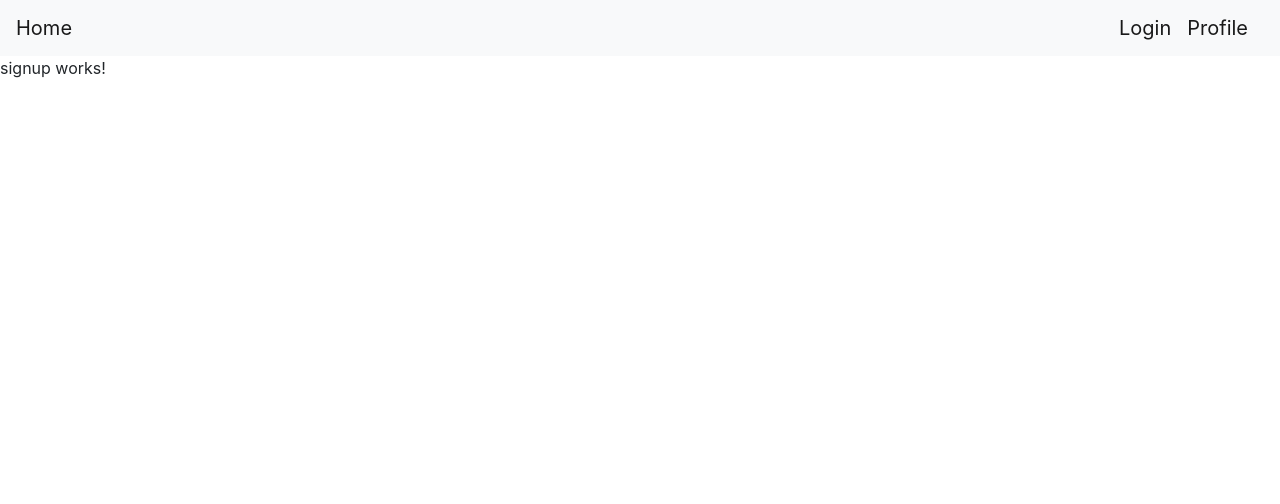
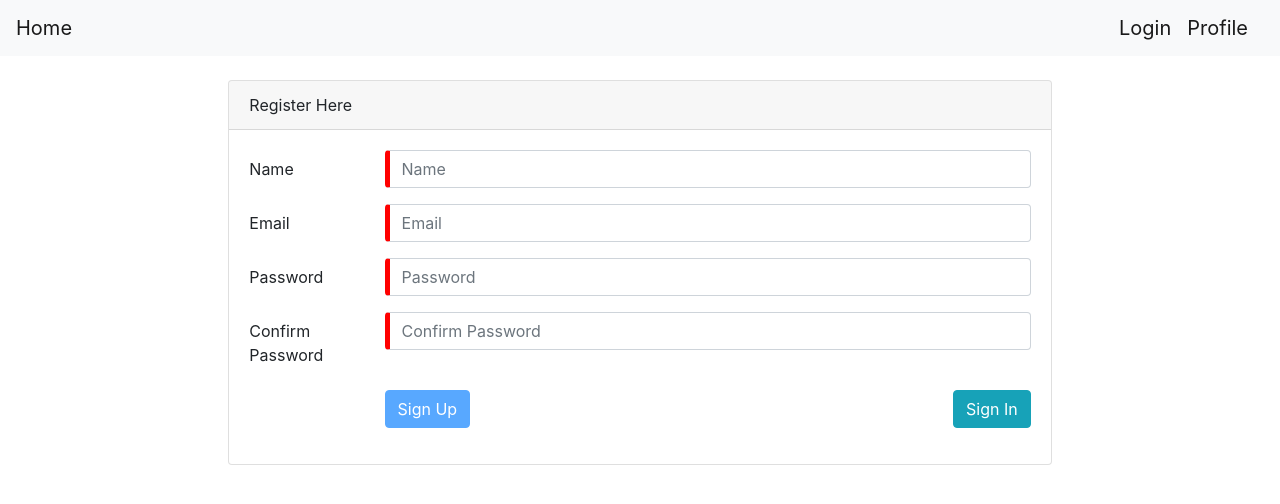
Before and after one commit to khaled-khattab/angular-jwt-auth, an Angular app: page /signup in a window 1280 px wide. Shown: the top 504 px of the page. Built offline with nearby package versions, Linux system fonts and the light colour scheme.

Commit message:
login & signup done but there are some work to do

```diff
--- /dev/null
+++ b/src/app/Services/user.service.ts
@@ -0,0 +1,20 @@
+import { Injectable } from '@angular/core';
+import { HttpClient } from '@angular/common/http';
+
+@Injectable({
+  providedIn: 'root'
+})
+export class UserService {
+
+  private baseURL = 'http://localhost:8000/api/user';
+
+  constructor(private http: HttpClient) { }
+
+  public signup(data) {
+    return this.http.post(`${this.baseURL}/register`, data);
+  }
+
+  public login(data) {
+    return this.http.post(`${this.baseURL}/login`, data);
+  }
+}
--- a/src/app/app.module.ts
+++ b/src/app/app.module.ts
@@ -9,6 +9,8 @@
 import { ResponseResetComponent } from './components/password/response-reset/response-reset.component';
 import { RequestResetComponent } from './components/password/request-reset/request-reset.component';
 import { ProfileComponent } from './components/profile/profile.component';
+import { FormsModule } from '@angular/forms';
+import { HttpClientModule } from '@angular/common/http';
 
 @NgModule({
   declarations: [
@@ -22,7 +24,9 @@
   ],
   imports: [
     BrowserModule,
-    AppRoutingModule
+    AppRoutingModule,
+    FormsModule,
+    HttpClientModule
   ],
   providers: [],
   bootstrap: [AppComponent]
--- a/src/app/components/login/login.component.html
+++ b/src/app/components/login/login.component.html
@@ -1,3 +1,32 @@
-<p>
-  login works!
-</p>
+<div class="mt-4 col-8 offset-2">
+  <div class="card">
+    <div class="card-header">
+      Login Here
+    </div>
+    <div class="card-body">
+      <form #loginForm="ngForm" (ngSubmit)="onSubmit()">
+        <div class="alert alert-danger" [hidden]="!error">
+          {{error}}
+        </div>
+        <div class="form-group row">
+          <label for="inputEmail3" class="col-sm-2 col-form-label">Email</label>
+          <div class="col-sm-10">
+            <input type="email" name="email" class="form-control" id="inputEmail3" placeholder="Email" [(ngModel)]="form.email" required>
+          </div>
+        </div>
+        <div class="form-group row">
+          <label for="inputPassword3" class="col-sm-2 col-form-label">Password</label>
+          <div class="col-sm-10">
+            <input type="password" name="password" class="form-control" id="inputPassword3" placeholder="Password" [(ngModel)]="form.password" required>
+          </div>
+        </div>
+        <div class="form-group row">
+          <div class="col-sm-10 offset-2">
+            <button type="submit" class="btn btn-primary" [disabled]="!loginForm.valid">Sign in</button>
+            <a routerLink="/signup" class="btn btn-info float-right">Sign up</a>
+          </div>
+        </div>
+      </form>
+    </div>
+  </div>
+</div>
--- a/src/app/components/login/login.component.ts
+++ b/src/app/components/login/login.component.ts
@@ -1,4 +1,6 @@
 import { Component, OnInit } from '@angular/core';
+import {HttpClient} from '@angular/common/http';
+import {UserService} from '../../Services/user.service';
 
 @Component({
   selector: 'app-login',
@@ -7,7 +9,25 @@
 })
 export class LoginComponent implements OnInit {
 
-  constructor() { }
+  public form = {
+    email: null,
+    password: null
+  }
+
+  public error = null;
+
+  constructor(private User: UserService) { }
+
+  onSubmit() {
+    return this.User.login(this.form).subscribe(
+      data => console.log(data),
+      error => this.handleError(error)
+    );
+  }
+
+  handleError(error) {
+    this.error = error.error.error;
+  }
 
   ngOnInit() {
   }
--- a/src/app/components/signup/signup.component.html
+++ b/src/app/components/signup/signup.component.html
@@ -1,3 +1,58 @@
-<p>
-  signup works!
-</p>
+<div class="mt-4 col-8 offset-2">
+  <div class="card">
+    <div class="card-header">
+      Register Here
+    </div>
+    <div class="card-body">
+      <form #signupForm="ngForm" (ngSubmit)="onSubmit()">
+        <div class="form-group row">
+          <label for="inputName3" class="col-sm-2 col-form-label">Name</label>
+          <div class="col-sm-10">
+            <input type="text" name="name" class="form-control" id="inputName3" placeholder="Name" [(ngModel)]="form.name" required>
+            <div class="alert alert-danger" [hidden]="!errors.name">
+              {{errors.name}}
+            </div>
+          </div>
+        </div>
+
+        <div class="form-group row">
+          <label for="inputEmail3" class="col-sm-2 col-form-label">Email</label>
+          <div class="col-sm-10">
+            <input type="email" name="email" class="form-control" id="inputEmail3" placeholder="Email" [(ngModel)]="form.email" required>
+            <div class="alert alert-danger" [hidden]="!errors.email">
+              {{errors.email}}
+            </div>
+          </div>
+        </div>
+
+        <div class="form-group row">
+          <label for="inputPassword3" class="col-sm-2 col-form-label">Password</label>
+          <div class="col-sm-10">
+            <input type="password" name="password" class="form-control" id="inputPassword3" placeholder="Password" [(ngModel)]="form.password" required>
+            <div class="alert alert-danger" [hidden]="!errors.password">
+              {{errors.password}}
+            </div>
+          </div>
+        </div>
+
+        <div class="form-group row">
+          <label for="inputPasswordConfirmation3" class="col-sm-2 col-form-label">Confirm Password</label>
+          <div class="col-sm-10">
+            <input type="password" name="passwordConfirmation" class="form-control" id="inputPasswordConfirmation3" placeholder="Confirm Password" [(ngModel)]="form.password_confirmation" required>
+            <div class="alert alert-danger" [hidden]="!errors.password_confirmation">
+              {{errors.password_confirmation}}
+            </div>
+
+          </div>
+        </div>
+
+        <div class="form-group row">
+          <div class="col-sm-10 offset-2">
+            <button type="submit" class="btn btn-primary" [disabled]="!signupForm.valid">Sign Up</button>
+            <a routerLink="/login" class="btn btn-info float-right">Sign In</a>
+          </div>
+        </div>
+      </form>
+    </div>
+  </div>
+</div>
--- a/src/app/components/signup/signup.component.ts
+++ b/src/app/components/signup/signup.component.ts
@@ -1,4 +1,5 @@
 import { Component, OnInit } from '@angular/core';
+import {UserService} from '../../Services/user.service';
 
 @Component({
   selector: 'app-signup',
@@ -7,7 +8,27 @@
 })
 export class SignupComponent implements OnInit {
 
-  constructor() { }
+  public form = {
+    email: null,
+    name: null,
+    password: null,
+    password_confirmation: null
+  };
+
+  public errors = [];
+
+  constructor(private User: UserService) { }
+
+  onSubmit() {
+    this.User.signup(this.form).subscribe(
+      data => console.log(data),
+      error => this.handleError(error)
+    );
+  }
+
+  handleError(error) {
+    this.errors = error.error;
+  }
 
   ngOnInit() {
   }
--- a/src/styles.css
+++ b/src/styles.css
@@ -1,2 +1,10 @@
 /* You can add global styles to this file, and also import other style files */
 @import "~bootstrap/dist/css/bootstrap.css";
+
+.ng-invalid:not(form) {
+  border-left: 5px red solid;
+}
+
+.ng-valid:not(form) {
+  border-left: 5px green solid;
+}
```
Also changed, not shown: 2 other files (tests, documents, lock files or other folders).
